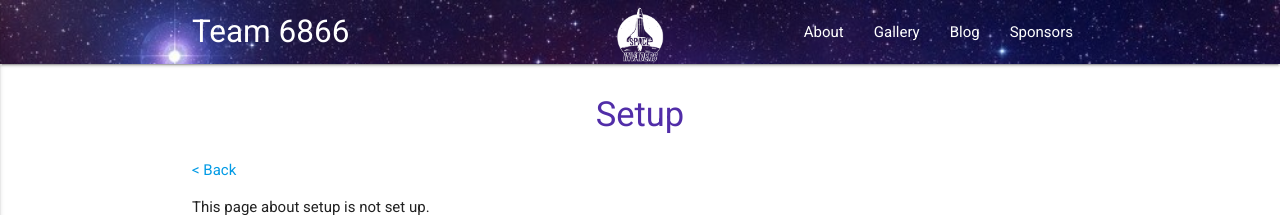
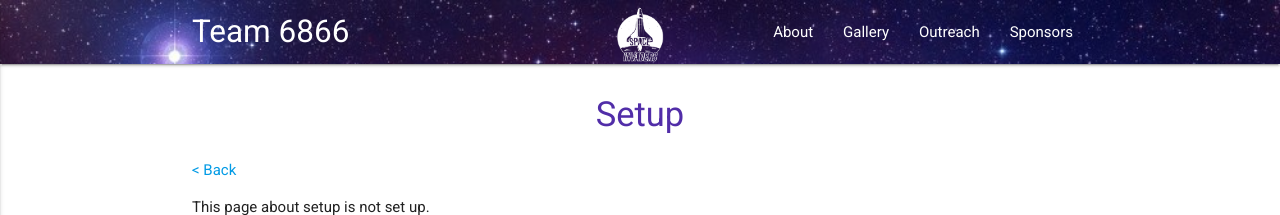
Before and after one commit to Velociraptors-in-Space/website, a Jekyll site: the page built from programming-lessons/1-setup.md, in a window 1280 px wide. Shown: the top 215 px of the page. Built offline with Jekyll 4.4.1, drawn with Linux system fonts in a browser that asks for light colours; some of the changed text lies outside the part shown.

Commit message:
formatting

```diff
--- a/_includes/footer.html
+++ b/_includes/footer.html
@@ -4,7 +4,7 @@
   </div>
   <div class="footer-copyright">
     <div class="container">
-        <a class="deep-purple-text text-lighten-4">Copyright © 2018 </a><a href="/" class="deep-purple-text text-lighten-4">Markham Community Robotics</a>.
+        <a href="/" class="deep-purple-text text-lighten-4">Copyright © 2018 Markham Community Robotics</a>.
     </div>
   </div>
 </footer>
--- a/_includes/head.html
+++ b/_includes/head.html
@@ -2,6 +2,7 @@
 
     <meta http-equiv="Content-Type" content="text/html; charset=UTF-8" />
     <meta name="viewport" content="width=device-width, initial-scale=1, maximum-scale=1.0" />
+
     <!-- Google Tag Manager -->
     <script>(function (w, d, s, l, i) {
             w[l] = w[l] || []; w[l].push({
@@ -30,7 +31,7 @@
             <ul class="right hide-on-med-and-down">
                 <li><a href="/about/">About</a></li>
                 <li><a href="/gallery/">Gallery</a></li>
-                <li><a href="/blog/">Blog</a></li>
+                <li><a href="/blog/">Outreach</a></li>
                 <!--<li><a>Members</a></li>-->
                 <li><a href="/sponsor/">Sponsors</a></li>
                 <!--<li><a href="/join-us/">Join Us</a></li>-->
@@ -40,7 +41,7 @@
                 <li><a href="/">Home</a></li>
                 <li><a href="/about/">About</a></li>
                 <li><a href="/gallery/">Gallery</a></li>
-                <li><a href="/blog/">Blog</a></li>
+                <li><a href="/blog/">Outreach</a></li>
                 <!--<li><a>Members</a></li>-->
                 <li><a href="/sponsor/">Sponsors</a></li>
                 <!--<li><a href="/join-us/">Join Us</a></li>-->
```
